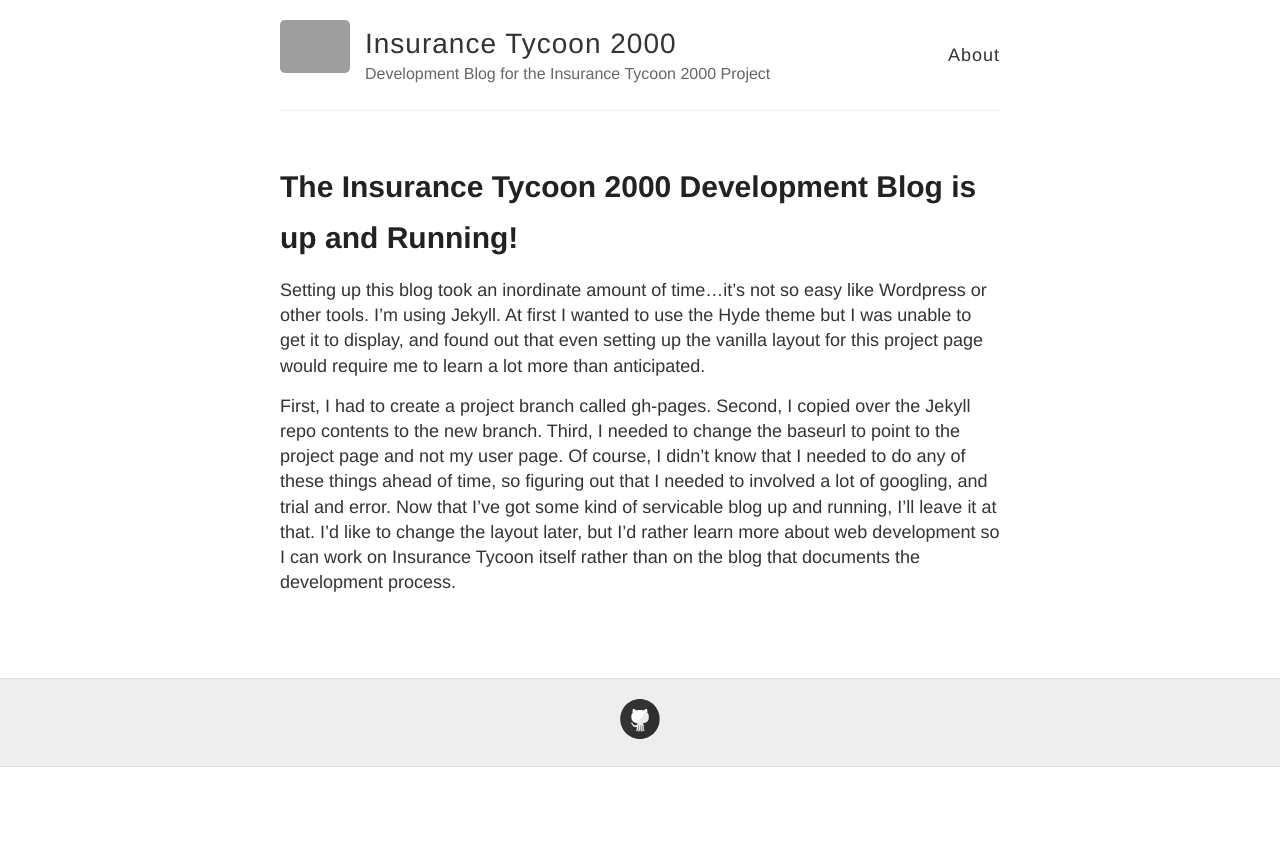
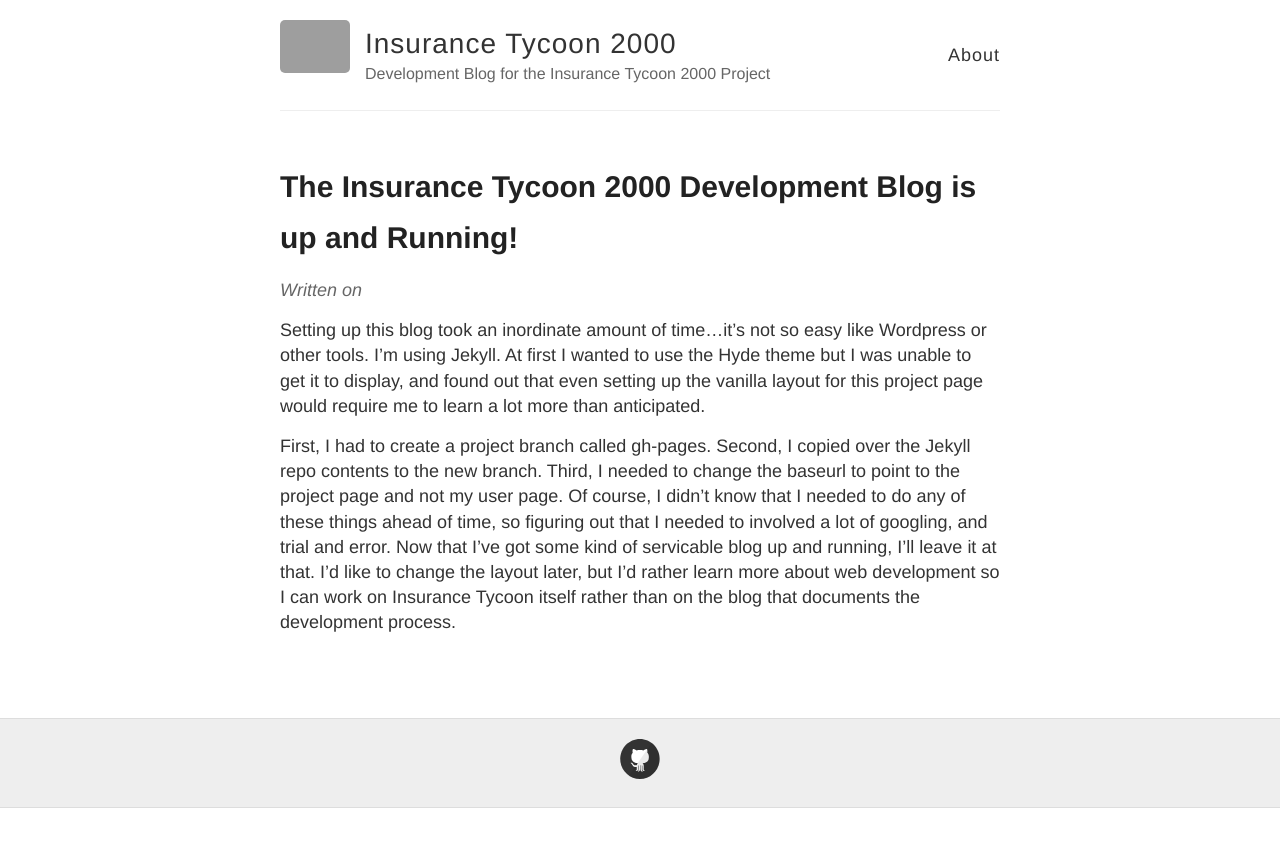
Before and after one commit to colonelsmoothie/insurancetycoon2000, a Jekyll site: the page built from index.html, in a window 1280 px wide. Shown: the top 847 px of the page. Built offline with Jekyll 4.4.1, drawn with Linux system fonts in a browser that asks for light colours; grey boxes are pictures that could not be loaded.

Commit message:
testing date

```diff
--- a/index.html
+++ b/index.html
@@ -8,6 +8,10 @@ layout: default
 
       <h1><a href="{{ site.baseurl }}{{ post.url }}">{{ post.title }}</a></h1>
 
+      <div class="date">
+        Written on {{ page.date | date: "%B %e, %Y" }}
+      </div>
+
       <div class="entry">
         {{ post.content }}
       </div>
```
